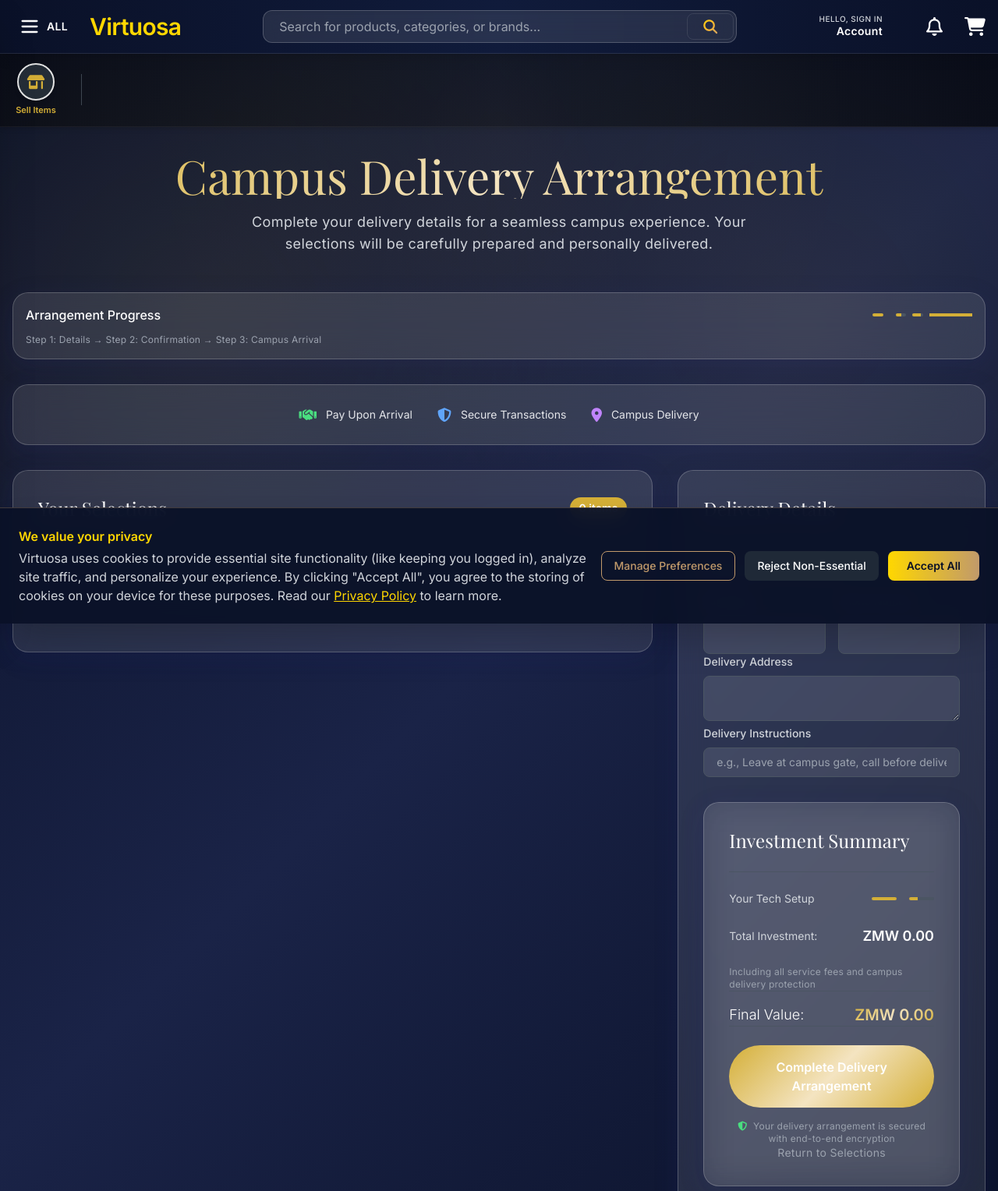
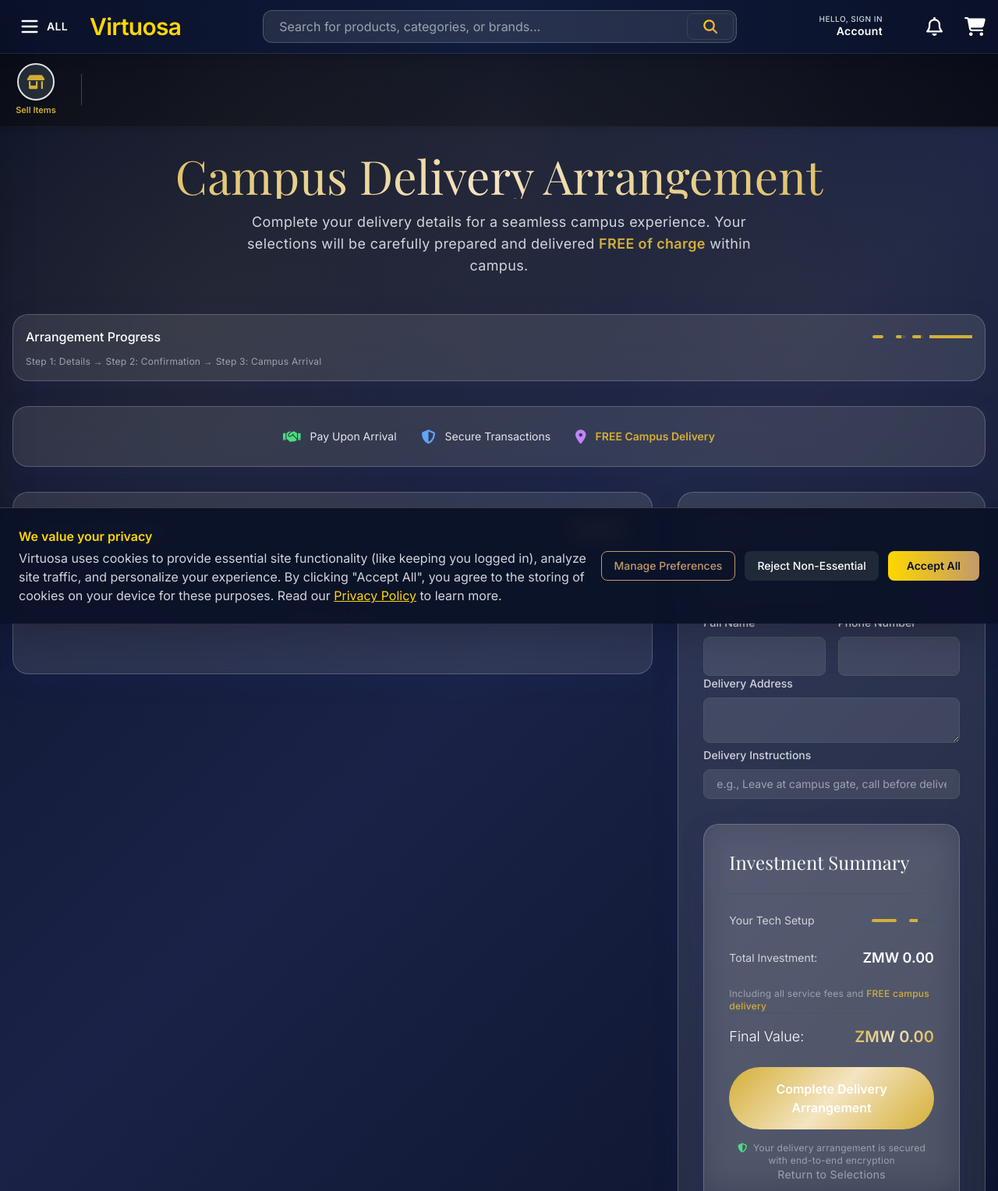
Before and after one commit to geraldsinks/Virtuosa1, a website: page client/pages/cash-on-delivery.html in a window 1280 px wide. Shown: the top 1528 px of the page at 78% size. Drawn offline with nearby package versions, Linux system fonts and the light colour scheme; no server answers.

Commit message:
free campus delivery

```diff
--- a/client/pages/cash-on-delivery.html
+++ b/client/pages/cash-on-delivery.html
@@ -383,7 +383,7 @@
                 </h1>
                 <p class="text-gray-300 text-lg editorial-text max-w-2xl mx-auto">
                     Complete your delivery details for a seamless campus experience.
-                    Your selections will be carefully prepared and personally delivered.
+                    Your selections will be carefully prepared and delivered <span class="text-gold font-semibold">FREE of charge</span> within campus.
                 </p>
             </div>
 
@@ -423,7 +423,7 @@
                     </div>
                     <div class="flex items-center text-gray-200">
                         <i class="fas fa-map-marker-alt text-purple-400 mr-3 text-lg"></i>
-                        <span>Campus Delivery</span>
+                        <span class="font-semibold text-gold">FREE Campus Delivery</span>
                     </div>
                 </div>
             </div>
@@ -508,7 +508,7 @@
                                 </div>
 
                                 <div class="text-xs text-gray-400 editorial-text">
-                                    Including all service fees and campus delivery protection
+                                    Including all service fees and <span class="text-gold font-medium">FREE campus delivery</span>
                                 </div>
                             </div>
 
```
Also changed, not shown: client/pages/cart.html (+3 -2 lines).
